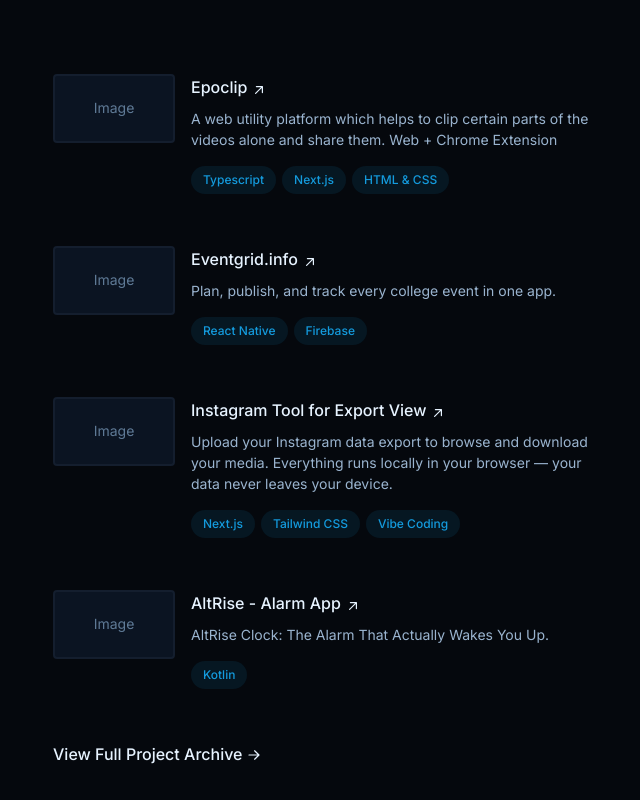
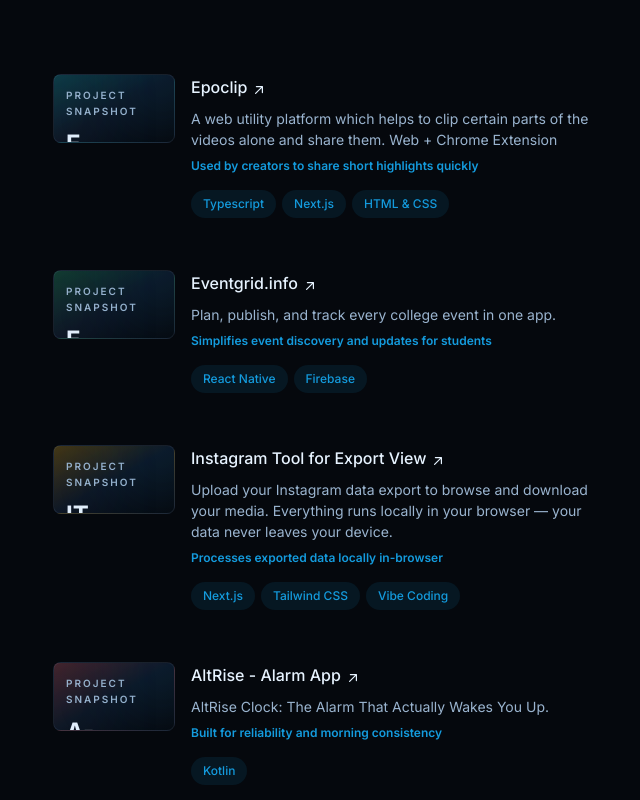
Before and after one commit to adilkt16/portfolio, a Next.js app: page / in a window 1280 px wide. Shown: the part 1140-1940 px from the top of the page, without its empty margins (595-1235 px from the left). Built offline with nearby package versions, Linux system fonts and the light colour scheme.

Commit message:
feat: enhance project display with dynamic theming and category integration

```diff
--- a/components/Projects.tsx
+++ b/components/Projects.tsx
@@ -1,41 +1,57 @@
 const projects = [
   {
-    image: '/placeholder-project.jpg',
     title: 'Epoclip',
     description:
       'A web utility platform which helps to clip certain parts of the videos alone and share them. Web + Chrome Extension',
     technologies: ['Typescript', 'Next.js', 'HTML & CSS'],
+    category: 'Web + Extension',
     link: 'https://epoclip.com',
-    stats: null,
+    stats: 'Used by creators to share short highlights quickly',
   },
   {
-    image: '/placeholder-project.jpg',
     title: 'Eventgrid.info',
     description:
       'Plan, publish, and track every college event in one app.',
     technologies: ['React Native', 'Firebase'],
+    category: 'Mobile App',
     link: 'https://eventgrid.info',
-    stats: null,
+    stats: 'Simplifies event discovery and updates for students',
   },
   {
-    image: '/placeholder-project.jpg',
     title: 'Instagram Tool for Export View',
     description:
       'Upload your Instagram data export to browse and download your media. Everything runs locally in your browser — your data never leaves your device.',
     technologies: ['Next.js', 'Tailwind CSS', 'Vibe Coding'],
+    category: 'Privacy Utility',
     link: 'https://epoclip.com/iaas',
-    stats: null,
+    stats: 'Processes exported data locally in-browser',
   },
   {
-    image: '/placeholder-project.jpg',
     title: 'AltRise - Alarm App',
     description:
       'AltRise Clock: The Alarm That Actually Wakes You Up.',
     technologies: ['Kotlin'],
+    category: 'Android App',
     link: 'https://play.google.com/store/apps/details?id=com.altrise.clockapp&pcampaignid=web_share',
-    stats: null,
+    stats: 'Built for reliability and morning consistency',
   },
 ];
+
+const visualThemes = [
+  'from-cyan-400/25 via-background-light to-background',
+  'from-emerald-400/25 via-background-light to-background',
+  'from-amber-400/25 via-background-light to-background',
+  'from-rose-400/25 via-background-light to-background',
+];
+
+function getProjectInitials(title: string) {
+  return title
+    .split(/\s+/)
+    .filter(Boolean)
+    .slice(0, 2)
+    .map((word) => word[0]?.toUpperCase() ?? '')
+    .join('');
+}
 
 export default function Projects() {
   return (
@@ -96,8 +112,36 @@
                   </ul>
                 </div>
                 <div className="z-10 sm:order-1 sm:col-span-2">
-                  <div className="rounded border-2 border-foreground-accent/10 bg-background-light overflow-hidden aspect-video flex items-center justify-center">
-                    <span className="text-foreground-accent text-sm">Image</span>
+                  <div
+                    className={`relative aspect-video overflow-hidden rounded-lg border border-foreground-accent/20 bg-gradient-to-br p-3 ${visualThemes[index % visualThemes.length]}`}
+                    aria-hidden="true"
+                  >
+                    <div className="absolute -right-5 -top-5 h-16 w-16 rounded-full bg-primary/20 blur-2xl" />
+                    <div className="absolute -left-6 bottom-0 h-14 w-14 rounded-full bg-foreground-accent/20 blur-2xl" />
+                    <p className="text-[10px] font-semibold uppercase tracking-[0.2em] text-foreground-muted">
+                      Project Snapshot
+                    </p>
+                    <div className="mt-3 flex items-end justify-between">
+                      <div>
+                        <p className="text-2xl font-bold leading-none text-foreground">
+                          {getProjectInitials(project.title)}
+                        </p>
+                        <p className="mt-1 text-[11px] text-foreground-muted">{project.category}</p>
+                      </div>
+                      <span className="rounded-full border border-primary/30 bg-primary/10 px-2 py-0.5 text-[10px] font-semibold uppercase tracking-wide text-primary">
+                        Live
+                      </span>
+                    </div>
+                    <div className="mt-3 grid grid-cols-2 gap-1.5 text-[10px] text-foreground-muted">
+                      {project.technologies.slice(0, 2).map((tech) => (
+                        <span
+                          key={tech}
+                          className="truncate rounded border border-foreground-accent/20 bg-background/60 px-2 py-1"
+                        >
+                          {tech}
+                        </span>
+                      ))}
+                    </div>
                   </div>
                 </div>
               </div>
```
